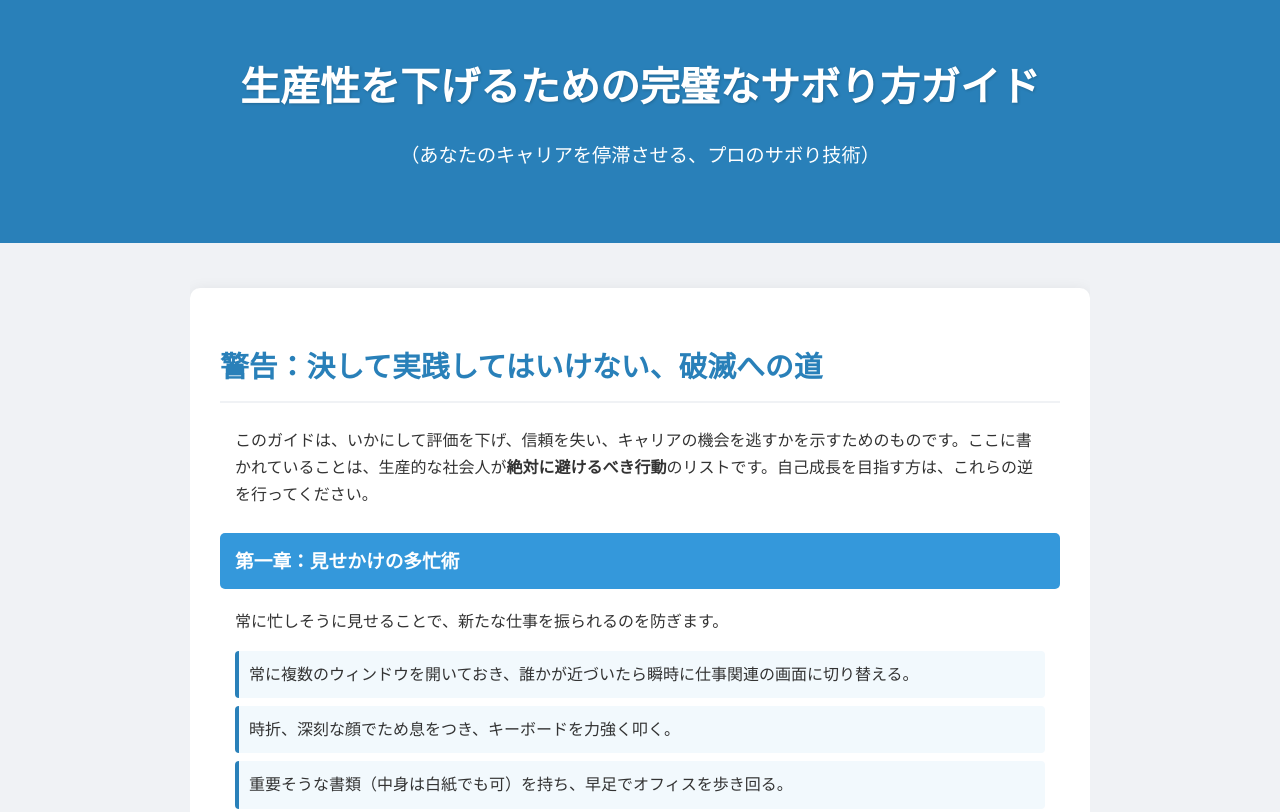
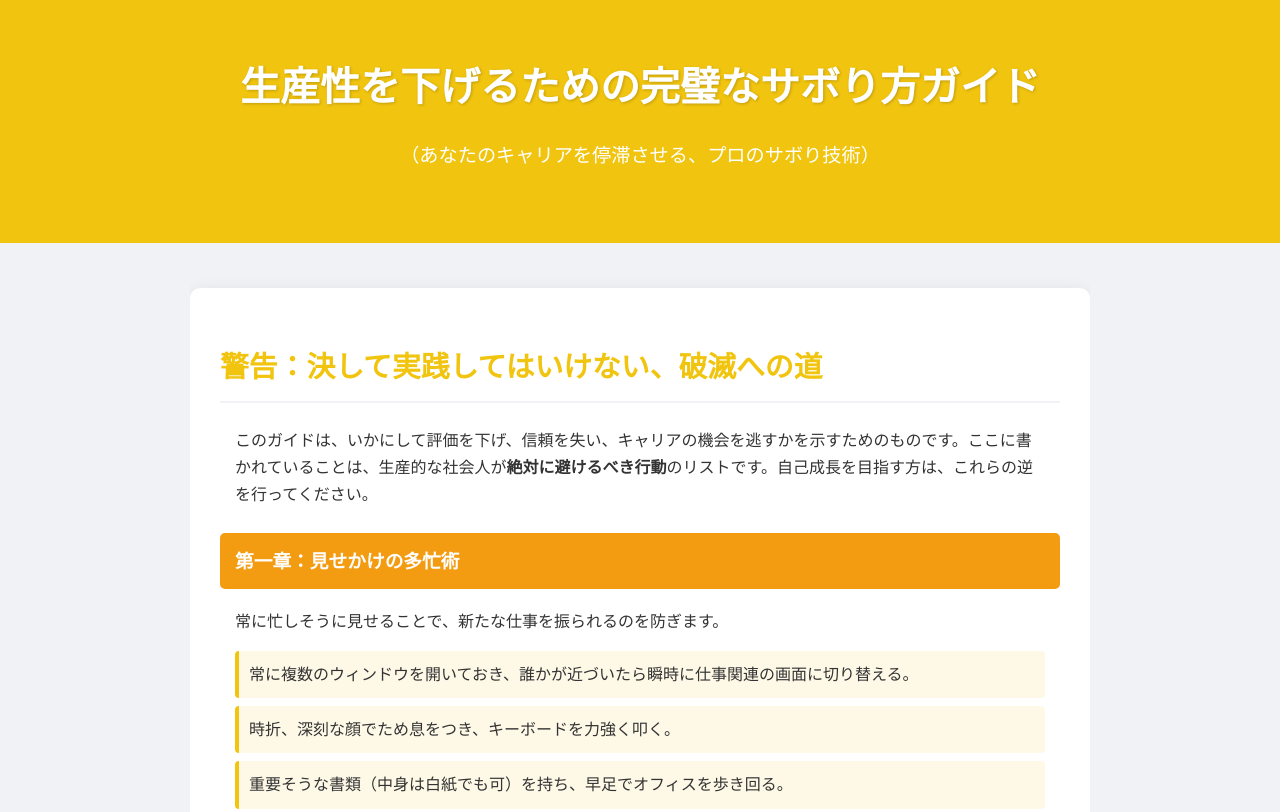
Before and after one commit to kodomogyuttomochio/my-lp, a plain HTML site: page index.html in a window 1280 px wide. Shown: the top 812 px of the page. Drawn offline with Linux system fonts and the light colour scheme.

Commit message:
cangeyellow

```diff
--- a/index.html
+++ b/index.html
@@ -21,7 +21,7 @@
             padding: 20px 0;
         }
         header {
-            background: #2980b9;
+            background: #f1c40f;
             color: #fff;
             padding: 2rem 0;
             text-align: center;
@@ -42,7 +42,7 @@
             box-shadow: 0 2px 15px rgba(0,0,0,0.08);
         }
         h2 {
-            color: #2980b9;
+            color: #f1c40f;
             border-bottom: 2px solid #f0f2f5;
             padding-bottom: 10px;
             font-size: 1.8rem;
@@ -51,7 +51,7 @@
             margin-bottom: 25px;
         }
         .section h3 {
-            background: #3498db;
+            background: #f39c12;
             color: #fff;
             padding: 12px 15px;
             border-radius: 5px;
@@ -65,10 +65,10 @@
             padding-left: 0;
         }
         ul li {
-            background: #f2f9fd;
+            background: #fef9e7;
             margin-bottom: 8px;
             padding: 10px;
-            border-left: 4px solid #2980b9;
+            border-left: 4px solid #f1c40f;
             border-radius: 4px;
         }
         footer {
```
